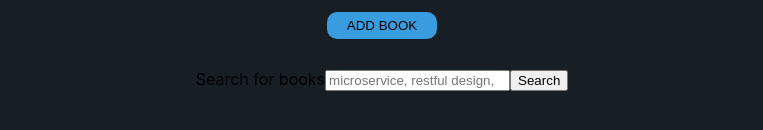
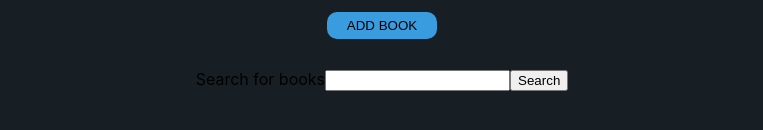
Before and after one commit to kemenykristof/book-repository, a React (Create React App) app: page / in a window 1280 px wide. Shown: the part 400-530 px from the top of the page, without its empty margins (258-1021 px from the left). Built offline with nearby package versions, Linux system fonts and the light colour scheme.

Commit message:
api working and search refactored

```diff
--- a/src/components/BookList.js
+++ b/src/components/BookList.js
@@ -5,8 +5,6 @@ import { ThemeContext } from "../contexts/ThemeContext";
 
 const BookList = () => {
   const { books } = useContext(BookContext);
-  const { isLightTheme, darkTheme, lightTheme } = useContext(ThemeContext);
-  const theme = isLightTheme ? lightTheme : darkTheme;
   return books.length ? (
     <div className="book-list" style={{ margin: "20px" }}>
       <ul style={{ padding: "0", listStyleType: "none" }}>
--- a/src/components/BooksAPI.js
+++ b/src/components/BooksAPI.js
@@ -1,7 +1,5 @@
-import React, { useState, Component } from "react";
-import SearchBox from "./SearchBox";
-import request from "superagent";
-import BookListAPI from "./BookListAPI";
+import React, { useState } from "react";
+
 import axios from "axios";
 
 const BooksAPI = () => {
@@ -31,7 +29,7 @@ const BooksAPI = () => {
           <span>Search for books</span>
           <input
             type="search"
-            placeholder="microservice, restful design, etc.,"
+            placeholder=""
             value={searchTerm}
             onChange={onInputChange}
           />
@@ -39,7 +37,7 @@ const BooksAPI = () => {
           <button type="submit">Search</button>
         </label>
       </form>
-      <ul>
+      <ul style={{ listStyleType: "none" }}>
         {books.items.map((book, index) => {
           return (
             <li key={index}>
```
